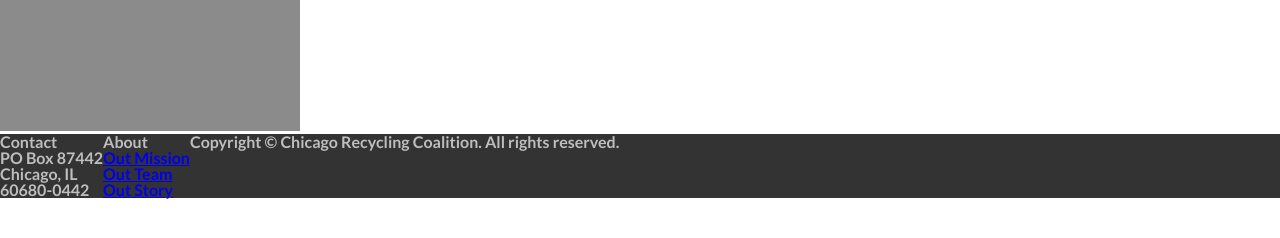
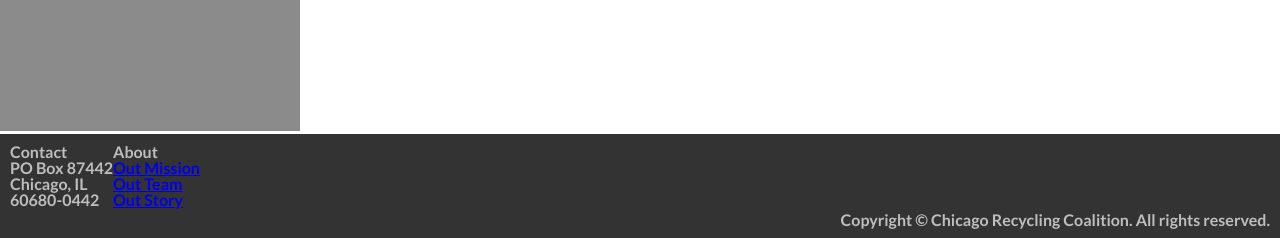
Before and after one commit to Justin-Orr/COM424_Final_Project, a plain HTML site: page index.html in a window 1280 px wide. Shown: the part 822-1060 px from the top of the page. Before the commit the page ends 1021 px from the top, so only its background shows below. Drawn offline with Linux system fonts and the light colour scheme; files whose address does not match are found by name; a web font is replaced by a local one.

Commit message:
Copyright statement repositioned

```diff
--- a/assets/css/general.css
+++ b/assets/css/general.css
@@ -6,8 +6,18 @@
 }
 
 footer {
+  position: relative;
   font-family: Lato;
   display: flex;
   background-color: #333333;
   color: #BEBEBE;
+  padding: 10px;
+  padding-bottom: 30px;
 }
+
+footer p#copyright {
+  position: absolute;
+  bottom: 0;
+  right: 0;
+  padding: 10px;
+}
--- a/index.html
+++ b/index.html
@@ -49,7 +49,7 @@
         </ul>
       </section>
 
-      <p>Copyright © Chicago Recycling Coalition. All rights reserved.</p>
+      <p id="copyright">Copyright © Chicago Recycling Coalition. All rights reserved.</p>
     </footer>
 
   </body>
```
